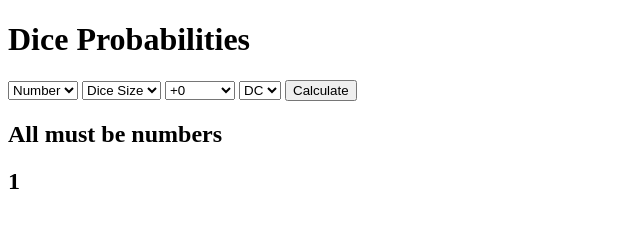
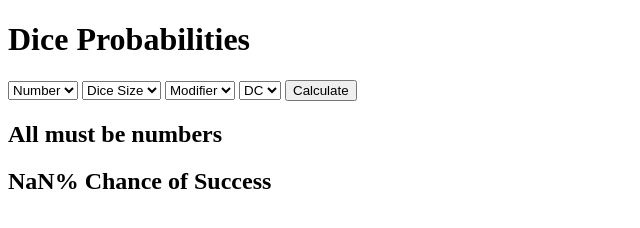
Before and after one commit to ryanascherr/probabilities, a plain HTML site: page index.html in a window 1280 px wide. Both pictures are taken after a click on the button "Calculate". Shown: the whole page, without its empty margins (0-640 px from the left). Drawn offline with nearby package versions, Linux system fonts and the light colour scheme.

Commit message:
Got math working for single die.

```diff
--- a/index.html
+++ b/index.html
@@ -41,11 +41,11 @@
             <option value="-3">-3</option>
             <option value="-2">-2</option>
             <option value="-1">-1</option>
-            <option value="+0">+0</option>
-            <option value="+1">+1</option>
-            <option value="+2">+2</option>
-            <option value="+3">+3</option>
-            <option value="+4">+4</option>
+            <option value="0">+0</option>
+            <option value="1">+1</option>
+            <option value="2">+2</option>
+            <option value="3">+3</option>
+            <option value="4">+4</option>
             <option value="5">+5</option>
         </select>
         <select class="dc">
--- a/script.js
+++ b/script.js
@@ -3,29 +3,42 @@ let dice = '';
 let mod = '';
 let dc = '';
 
-$(".mod").val("+0");
-
 $(".calculate").click(function() {
-    number = $(".number").val();
-    dice = $(".size").val();
-    mod = $(".mod").val();
-    dc = $(".dc").val();
+    number = parseInt($(".number").val());
+    dice = parseInt($(".size").val());
+    mod = parseInt($(".mod").val());
+    dc = parseInt($(".dc").val());
 
     handleErrorMessage();
 
     handleCalculation();
-
 });
 
 function handleErrorMessage() {
-    if (isNaN(number) || isNaN(dice) || isNaN(mod)) {
+    if (isNaN(number) || isNaN(dice) || isNaN(mod) || isNaN(dc)){
         $(".error-message").html("All must be numbers");
         $(".result").html("");
         return;
     }
     $(".error-message").html("");
+    $(".result").html("");
 }
 
 function handleCalculation() {
-    $(".result").html(Math.floor(Math.random() * 10 + 1));
+    let success = 0;
+    let fail = 0;
+    for(let i = 1; i < dice + 1; i++) {
+        console.log("hey");
+        if (i >= dc) {
+            success++;
+        } else {
+            fail++;
+        }
+    }
+    console.log(success);
+    console.log(fail);
+    let percentage = success / (success + fail);
+    percentage = percentage * 100;
+    percentage = percentage.toFixed(2);
+    $(".result").html(`${percentage}% Chance of Success`);
 }
```
